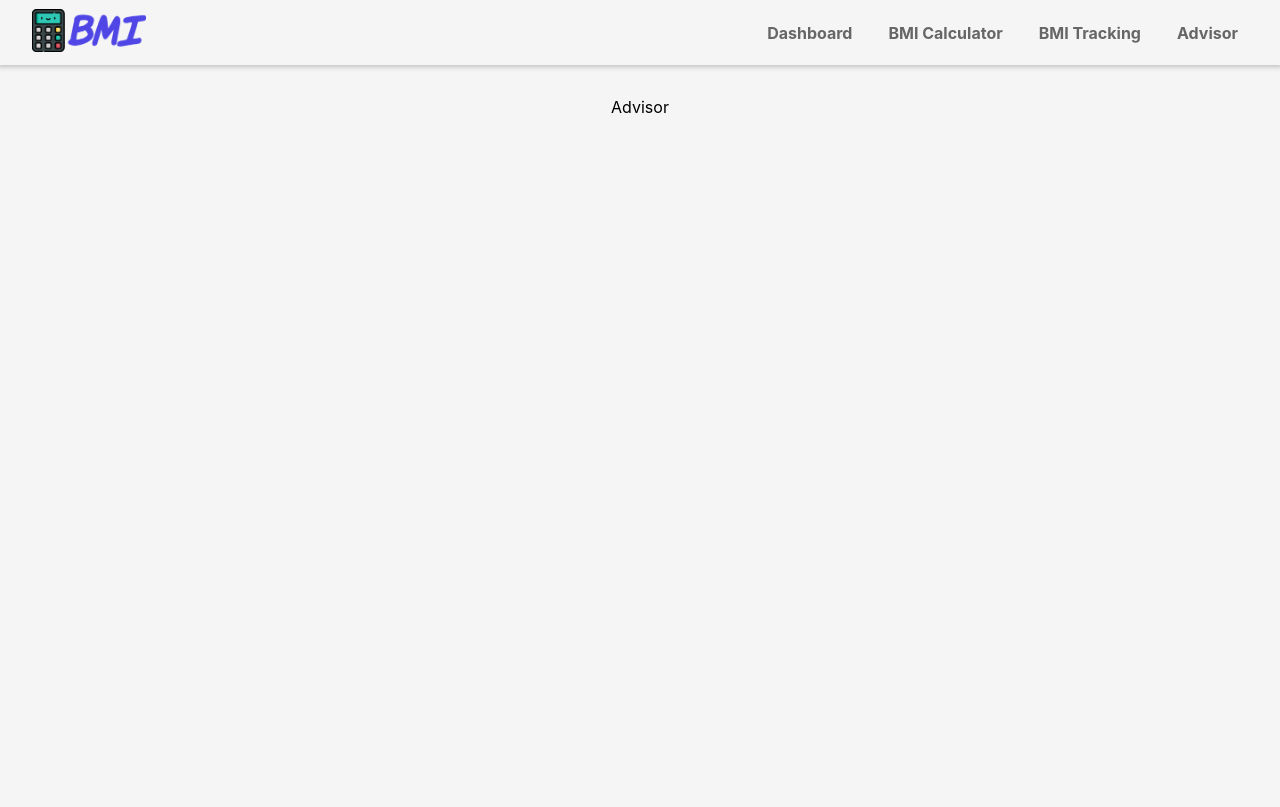
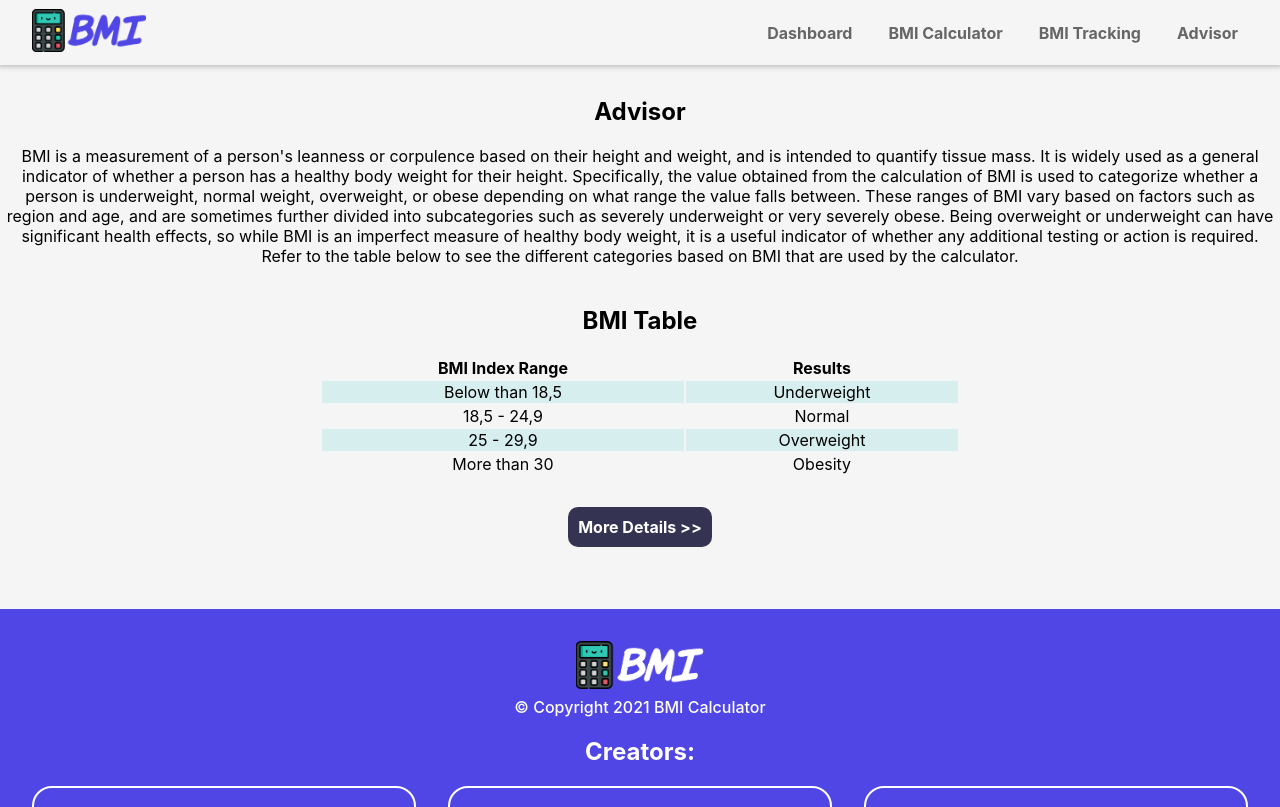
Before and after one commit to lukast2410/BMI_Calculator, a React (Create React App) app: page /advisor in a window 1280 px wide. Shown: the top 807 px of the page. Built offline with nearby package versions, Linux system fonts and the light colour scheme.

Commit message:
advisor page

```diff
--- a/src/pages/Advisor.jsx
+++ b/src/pages/Advisor.jsx
@@ -1,10 +1,116 @@
 import '../styles/Advisor.css'
 
 export default function Advisor() {
+
+  // var bmiResult = document.getElementById("bmiResult");
+  // var suggestion = document.getElementById("suggestion");
+
+  // if(bmiResult.value <= 18.5 ){
+    // suggestion.value = "You are underweight. Try to increase your weight"
+  // }
+  // else if(bmiResult.value >= 18.5 && bmiResult.value <= 24.9 ){
+      // suggestion.value = "You have normal weight"
+  // }
+  // else if(bmiResult.value >= 25 && bmiResult.value <= 29.9 ){
+      // suggestion.value = "You are overweight. Try to reduce your weight"
+  // }
+  // else if(bmiResult.value >= 30){
+      // suggestion.value = "You are obesity. You need to reduce your weight and control your consumption"
+  // }
+
+
   return (
     <div className="advisorContent">
       {/* isi disini ya untuk Advisor */}
-      Advisor
+      <h2>Advisor</h2>
+
+      BMI is a measurement of a person's leanness or corpulence based on their height and weight, and is intended to quantify tissue mass. It is widely used as a general indicator of whether a person has a healthy body weight for their height. Specifically, the value obtained from the calculation of BMI is used to categorize whether a person is underweight, normal weight, overweight, or obese depending on what range the value falls between. These ranges of BMI vary based on factors such as region and age, and are sometimes further divided into subcategories such as severely underweight or very severely obese. Being overweight or underweight can have significant health effects, so while BMI is an imperfect measure of healthy body weight, it is a useful indicator of whether any additional testing or action is required. Refer to the table below to see the different categories based on BMI that are used by the calculator.
+
+      <br />
+      <br />
+
+      <div className="table-bmi">
+        <h2>BMI Table</h2>
+        <table width="50%">
+          <tr>
+            <th>BMI Index Range</th>
+            <th>Results</th>
+          </tr>
+          <tr>
+            <td> Below than 18,5</td>
+            <td>Underweight</td>
+          </tr>
+          <tr>
+            <td>18,5 - 24,9</td>
+            <td>Normal</td>
+          </tr>
+          <tr>
+            <td>25 - 29,9</td>
+            <td>Overweight</td>
+          </tr>
+          <tr>
+            <td> More than 30</td>
+            <td>Obesity</td>
+          </tr>
+        </table>
+      </div>
+
+
+      {/* <h2>Your result is</h2>
+      <div className="bmiresult" weight="150px" height="150px" >
+        <h1>20</h1>
+      </div>
+      <div className="suggestion">
+        <p>You are good to go</p>
+      </div>
+      <div className="button">
+        <a id='more-details-button'>More Details</a>
+      </div> */}
+
+      {/* <div className="suggestion">
+        <h2>You are Underweight?</h2>
+        <p>Although being lean can often be healthy, being underweight can be a concern if it's the result of poor nutrition or if you are pregnant or have other health concerns. So, if you're underweight, see your doctor or dietitian for an evaluation. Together, you can plan how to meet your goal weight.
+        <br />
+        Here are some healthy ways to gain weight when you're underweight:</p>
+        <a href="https://www.mayoclinic.org/healthy-lifestyle/nutrition-and-healthy-eating/expert-answers/underweight/faq-20058429">Underweight Tips</a>
+      </div>
+
+      <div className="suggestion">
+        <h2>You are Normal?</h2>
+        <p>You are good to go</p>
+      </div>
+
+      <div className="suggestion">
+        <h2>You are Overweight?</h2>
+        <p>Although being lean can often be healthy, being underweight can be a concern if it's the result of poor nutrition or if you are pregnant or have other health concerns. So, if you're underweight, see your doctor or dietitian for an evaluation. Together, you can plan how to meet your goal weight.
+        <br />
+        Here are some healthy ways to gain weight when you're underweight:</p>
+        <a href="https://www.everydayhealth.com/diet-nutrition/bmi/how-you-reduce-your-bmi-science-backed-steps/">Overweight Tips</a>
+      </div>
+
+      <div className="suggestion">
+        <h2>You are Obesity?</h2>
+        <p>Although being lean can often be healthy, being underweight can be a concern if it's the result of poor nutrition or if you are pregnant or have other health concerns. So, if you're underweight, see your doctor or dietitian for an evaluation. Together, you can plan how to meet your goal weight.
+        <br />
+        Here are some healthy ways to gain weight when you're underweight:</p>
+        <a href="https://food.ndtv.com/health/13-effective-tips-to-control-obesity-1236369">Obesity Tips</a>
+      </div> */}
+
+      <br />
+      <br />
+      <div className="suggestion">
+        <a href="AdvisorDetail.jsx">More Details {'>>'}</a>
+      </div>
+
+      <br />
+      <br />
+
     </div>
   )
 };
+
+
+// Di bawah 18,5 = Berat badan kurang
+// 18,5 – 24,9 = Berat badan normal
+// 25 – 29,9 = Berat badan berlebih (kecenderungan obesitas)
+// 30 ke atas = obesitas
--- a/src/styles/Advisor.css
+++ b/src/styles/Advisor.css
@@ -3,5 +3,47 @@
 .advisorContent{
   max-width: 1280px;
   margin: 2rem auto;
-  height: 100vh; /* line ini diapus aja yak */
+  /* height: 100vh; line ini diapus aja yak */
 }
+
+table{
+  margin-left:auto;
+  margin-right:auto;
+}
+
+/* table, th, td {
+  border:1px solid black;
+} */
+
+tr:nth-child(even) {
+  background-color: #D6EEEE;
+}
+
+#more-details-button{
+  background-color: #4f46e5;
+  color: white;
+  width: 200px;
+  height: 50px;
+  border-radius: 10px;
+  /* padding: 10px; */
+  font-size: 20px;
+  margin: 10px;
+
+}
+/* 4943bd */
+.suggestion a{
+  background-color: #353352;
+  color: white;
+  width: 350px;
+  height: 50px;
+  border-radius: 10px;
+  padding: 10px;
+  margin: 10px;
+  font-weight: 700;
+}
+
+.suggestion a:hover{
+  background-color: white;
+  color: #353352;
+  font-weight: 700;
+}
```
